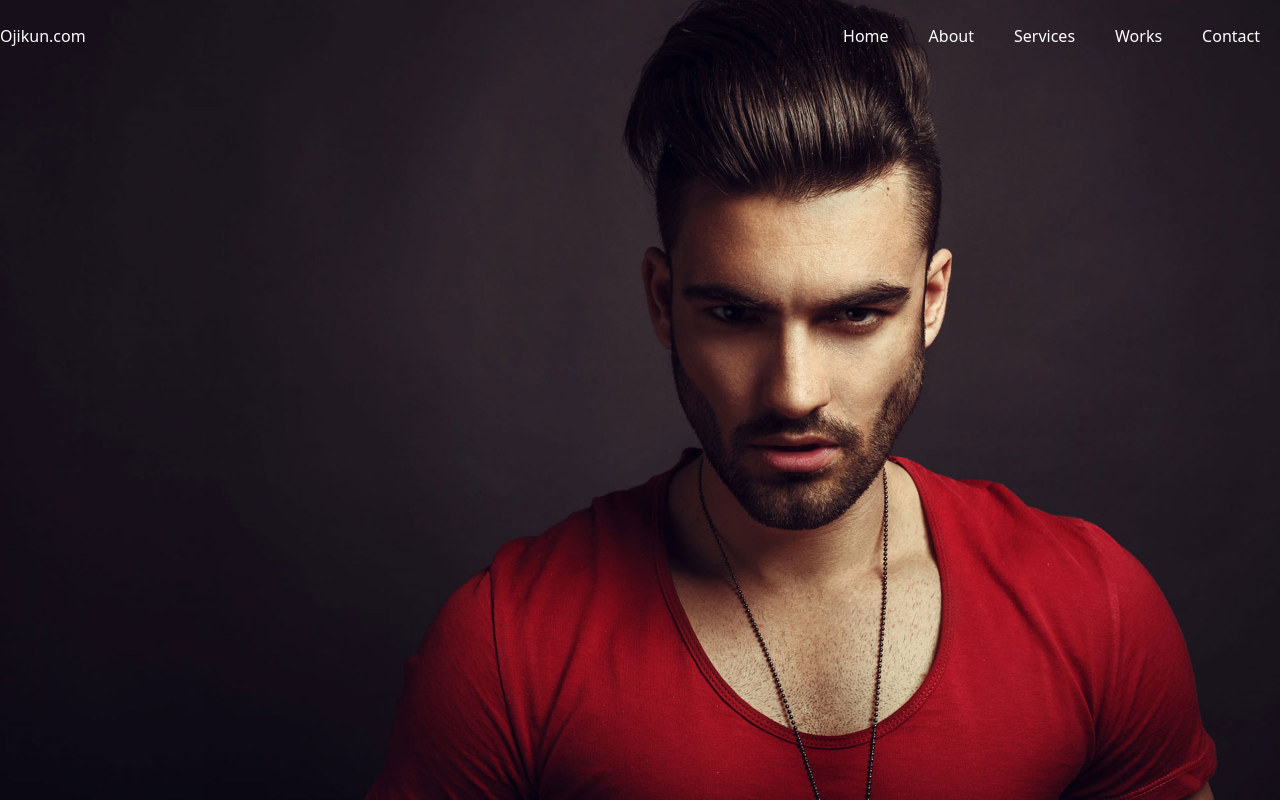
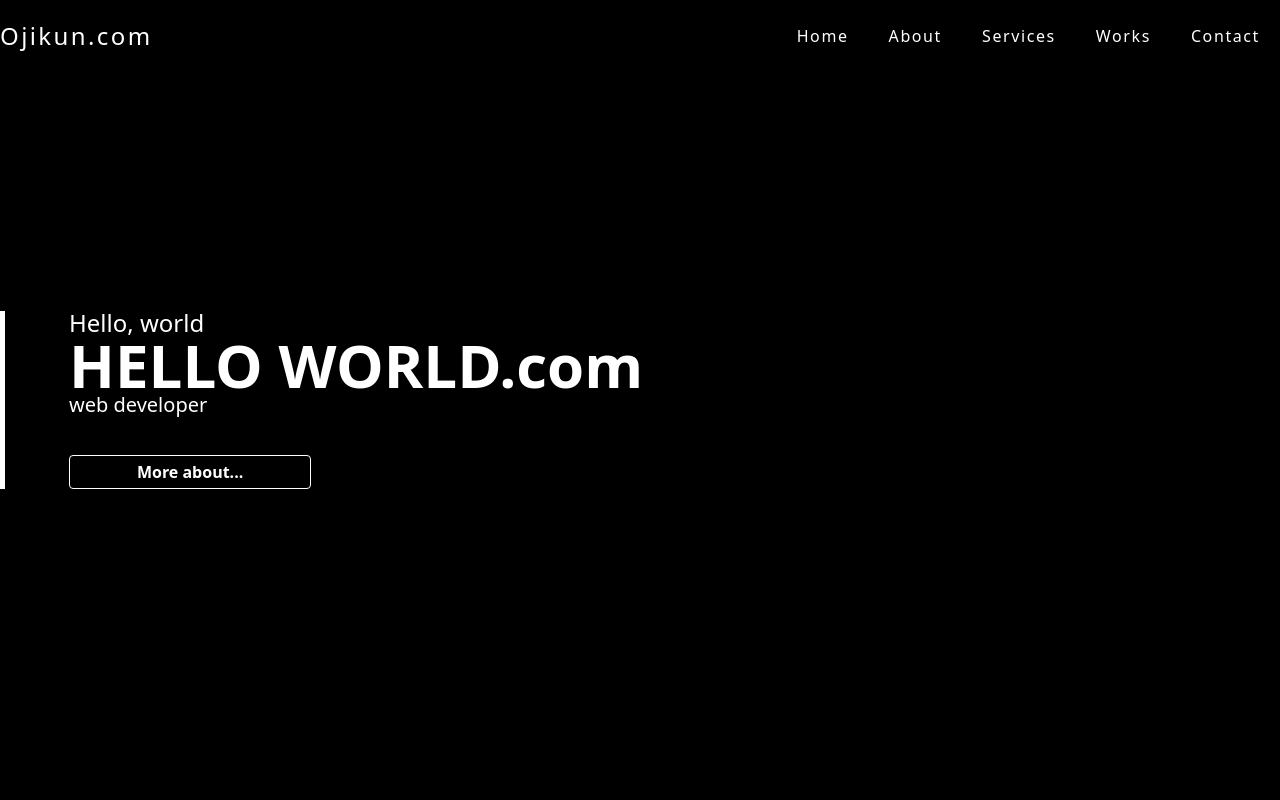
Before and after one commit to ringleibee/ojikun-pre, a Nuxt app: page / in a window 1280 px wide. Built offline with nearby package versions, Linux system fonts and the light colour scheme.

Commit message:
ヘッダーとホームセクションの作成

```diff
--- a/assets/css/tailwind.css
+++ b/assets/css/tailwind.css
@@ -8,6 +8,10 @@
   @apply box-border m-0;
 }
 
+*:focus {
+  @apply outline-none;
+}
+
 body {
   @apply m-0 text-white;
   background: black;
--- /dev/null
+++ b/components/OHomeSection.vue
@@ -0,0 +1,36 @@
+<template>
+  <div>
+      <section class="home min-h-screen flex items-center">
+        <div class="container mx-auto">
+          <div class="home-content flex flex-col leading-none">
+            <h6 class="text-2xl">Hello, world</h6>
+            <h1 class="font-bold">HELLO WORLD.com</h1>
+            <h3 class="text-xl">web developer</h3>
+            <button class="cv-btn w-1/5 bg-transparent hover:bg-white hover:text-black text-white font-semibold mt-10 py-2 px-2 border border-white rounded">
+              More about...
+            </button>
+          </div>
+        </div>
+      </section>
+  </div>
+</template>
+
+<script lang="ts">
+import Vue from 'vue'
+
+export default Vue.extend({
+  components: {
+  }
+})
+</script>
+
+<style>
+.home-content {
+  border-left: 5px solid white;
+  padding-left: 5%;
+}
+
+h1 {
+  font-size: 60px;
+}
+</style>
--- a/layouts/DefaultHeader.vue
+++ b/layouts/DefaultHeader.vue
@@ -6,7 +6,7 @@
           <nuxt-link to="/" class="logo">Ojikun.com</nuxt-link>
         </div>
         <div class="navbar">
-          <ul class>
+          <ul class="menulink">
             <li>
               <nuxt-link to="/">
                 Home
@@ -44,6 +44,10 @@
 </template>
 
 <style>
+.logo {
+  @apply text-2xl tracking-widest;
+}
+
 ul {
   @apply p-0 m-0;
 }
@@ -55,4 +59,23 @@ li {
 .navbar ul li {
   line-height: 72px;
 }
+
+.menulink > li {
+  @apply relative inline-block no-underline tracking-widest;
+}
+
+.menulink > li::after {
+  @apply absolute left-0 w-full;
+  bottom: -6px;
+  content: '';
+  height: 4px;
+  background: white;
+  transform: scale(0, 1);
+  transform-origin: left top;
+  transition: transform 0.5s;
+}
+
+.menulink > li:hover::after {
+  transform: scale(1, 1);
+}
 </style>
--- a/layouts/default.vue
+++ b/layouts/default.vue
@@ -22,6 +22,8 @@ export default Vue.extend({
 
 <style>
 header {
-  @apply absolute left-0 right-0;
+  background: black;
+  @apply fixed top-0 left-0 right-0;
 }
+
 </style>
--- a/pages/index.vue
+++ b/pages/index.vue
@@ -1,24 +1,19 @@
 <template>
   <div>
-      <section class="home">
-        <div class="container mx-auto">
-        </div>
-      </section>
+    <o-home-section />
   </div>
 </template>
 
 <script lang="ts">
 import Vue from 'vue'
+import OHomeSection from '~/components/OHomeSection.vue'
 
 export default Vue.extend({
   components: {
+    OHomeSection
   }
 })
 </script>
 
 <style>
-.home {
-  @apply min-h-screen bg-cover bg-center;
-  background-image: url("~assets/images/top.jpg");
-}
 </style>
```
